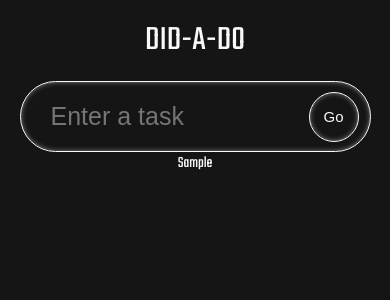
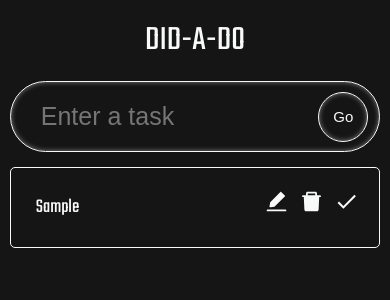
Before and after one commit to Ant1matrix/REACT_ToDoList, a React (Create React App) app: page / in a window 390 px wide. Both pictures are taken after typing "Sample" into the empty fields and a click on the button "Go". Shown: the top 300 px of the page. Built offline with nearby package versions, Linux system fonts and the light colour scheme.

Commit message:
TaskCard container created and styled, action icons added, done and delete functionality added

```diff
--- a/src/components/TaskCard.tsx
+++ b/src/components/TaskCard.tsx
@@ -1,5 +1,8 @@
 import React from 'react';
 import { Todo } from '../model';
+import {AiFillEdit, AiFillDelete} from 'react-icons/ai';
+import {MdDone} from 'react-icons/md';
+import './styles.css';
 
 type Props = {
   todo: Todo;
@@ -7,12 +10,34 @@
   setTodos: React.Dispatch<React.SetStateAction<Todo[]>>;
 };
 
+
 const TaskCard = ({todo, todos, setTodos}:Props) => {
+
+  const handleDone = (id:number) => {
+    setTodos(
+      todos.map((todo)=>
+      todo.id === id?{...todo,isDone:!todo.isDone}:todo
+    )
+  );
+  };
+
+  const handleDelete = (id:number) => {
+    setTodos(todos.filter((todo) => todo.id !== id));
+  };
+
   return (
     <form className='TaskCard__single'>
-      <span className="TaskCard__single--text">
-        {todo.todo}
-      </span>
+      {todo.isDone ? (
+          <s className="TaskCard__single--text">{todo.todo}</s>
+        ) : (
+          <span className="TaskCard__single--text">{todo.todo}</span>
+        )}
+
+      <div>
+        <span className="icon"><AiFillEdit /></span>
+        <span className="icon" onClick={()=>handleDelete(todo.id)}><AiFillDelete /></span>
+        <span className="icon" onClick={()=>handleDone(todo.id)}><MdDone /></span>
+      </div>
     </form>
   )
 };
--- a/src/components/styles.css
+++ b/src/components/styles.css
@@ -53,3 +53,50 @@
     flex-wrap: wrap;
     color: #F8F9F9;
 }
+
+.TaskCard__single {
+    display: flex;
+    width: 29.5%;
+    border-radius: 5px;
+    padding: 20px;
+    margin-top: 15px;
+    border: 1px solid #F8F9F9;
+    align-items: center;
+}
+
+.TaskCard__single--text {
+    flex: 1;
+    padding: 5px;
+    border: none;
+    font-size: 20px;
+}
+
+.TaskCard__single--text:focus{
+    outline: none;
+}
+
+.icon {
+    margin-left: 10px;
+    font-size: 25px;
+    cursor: pointer;
+}
+
+@media (max-width: 700px) {
+    .input {
+        width: 95%;
+    }
+
+    .todos {
+        width: 95%;
+    }
+
+    .TaskCard__single {
+        width: 100%;
+    }
+}
+
+@media (min-width: 1200px) {
+    .TaskCard__single {
+        width: 40%;
+    }
+}
```
